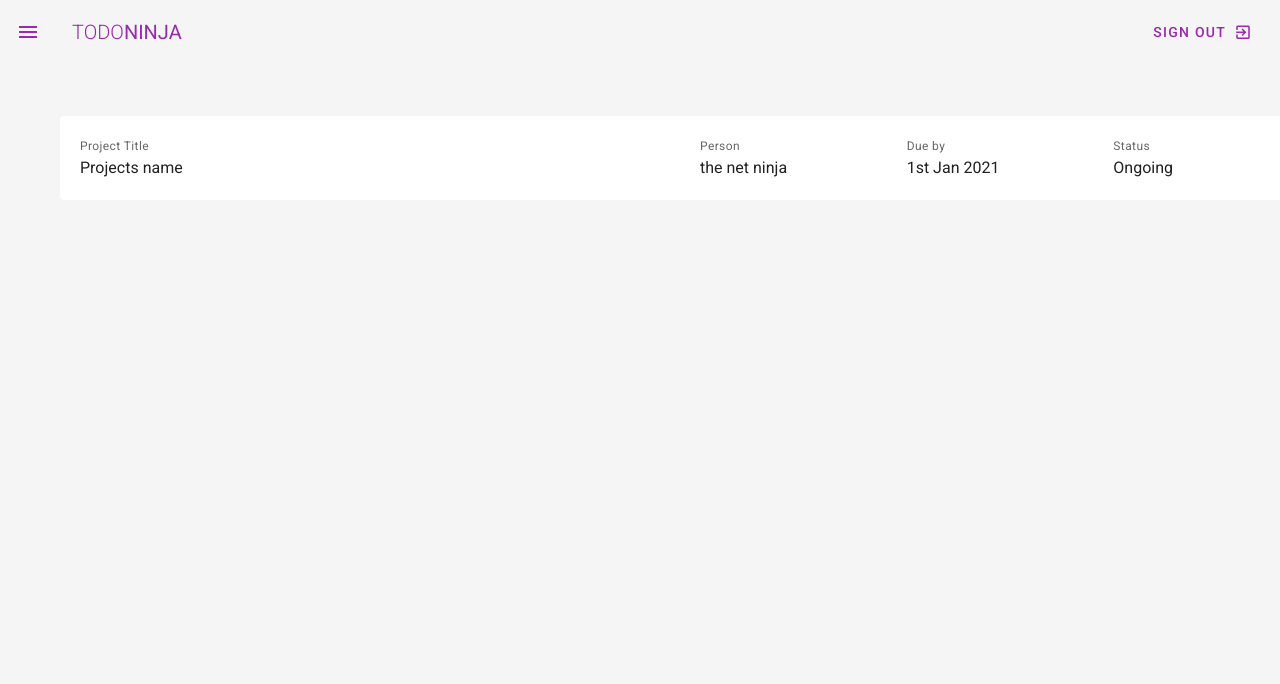
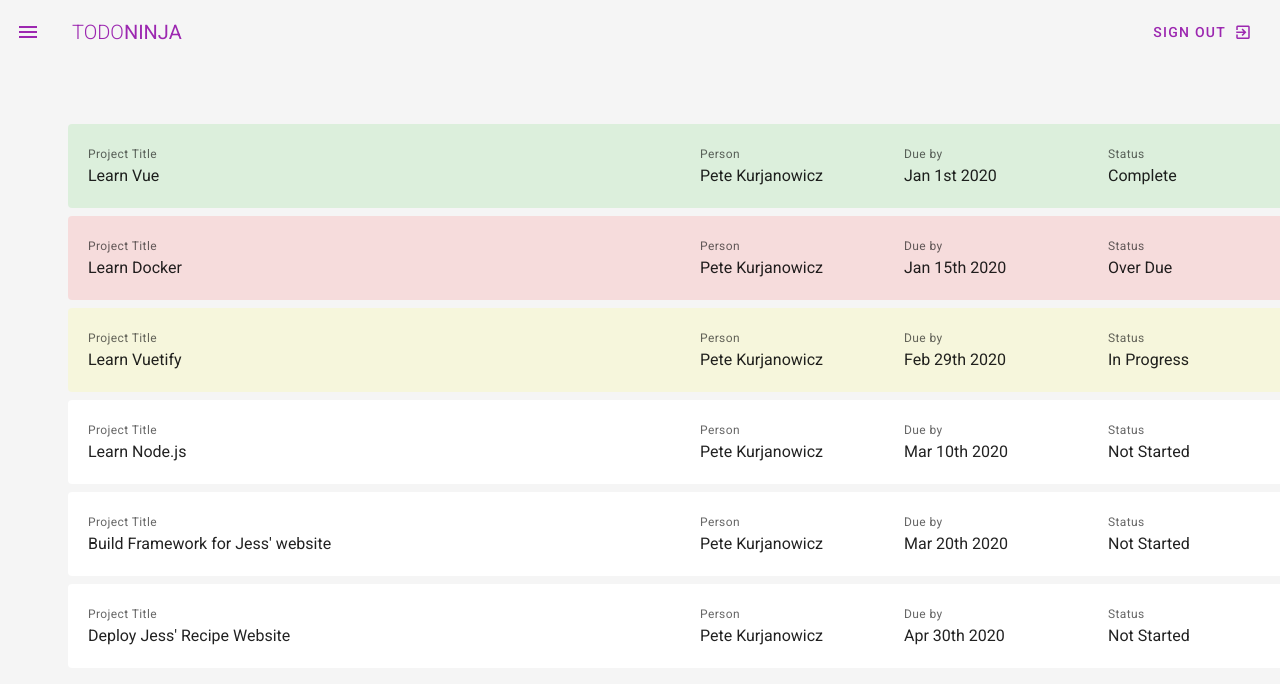
Before and after one commit to pkurjanowicz/todo-ninja, a Vue app in the folder todo-ninja/: page / in a window 1280 px wide. Shown: the top 684 px of the page. Built offline with nearby package versions, Linux system fonts and the light colour scheme.

Commit message:
finished styling the todo cards

```diff
--- a/todo-ninja/src/views/Dashboard.vue
+++ b/todo-ninja/src/views/Dashboard.vue
@@ -1,23 +1,24 @@
 <template>
   <div class="dashboard">
     <v-container class="my-10 mb-12 mx-12 grey lighten-4" fluid>
-      <v-card flat class="pa-5">
-        <v-row wrap>
+
+      <v-card flat class="pa-5 ma-2" :class="`pa-5 project ${project.CSS}`" v-for="(project, i) in projects" :key="i">
+        <v-row wrap >
           <v-col cols="12" sm="12" md="6">
             <div class="caption text--secondary">Project Title</div>
-            <div>Projects name</div>
+            <div>{{project.title}}</div>
           </v-col>
           <v-col cols="12" sm="4" md="2">
             <div class="caption text--secondary">Person</div>
-            <div>the net ninja</div>
+            <div>{{project.person}}</div>
           </v-col>
           <v-col cols="12" sm="4" md="2">
             <div class="caption text--secondary">Due by</div>
-            <div>1st Jan 2021</div>
+            <div>{{project.due}}</div>
           </v-col>
           <v-col cols="12" sm="4" md="2">
             <div class="caption text--secondary">Status</div>
-            <div>Ongoing</div>
+            <div>{{project.status}}</div>
           </v-col>
         </v-row>
       </v-card>
@@ -31,5 +32,32 @@
 
 export default {
   name: 'Dashboard',
+  data() {
+    return {
+      projects: [
+        {title: "Learn Vue", person: "Pete Kurjanowicz", due: "Jan 1st 2020", status: "Complete", CSS: "complete"},
+        {title: "Learn Docker", person: "Pete Kurjanowicz", due: "Jan 15th 2020", status: "Over Due", CSS: "overdue"},
+        {title: "Learn Vuetify", person: "Pete Kurjanowicz", due: "Feb 29th 2020", status: "In Progress", CSS: "inprogress"},
+        {title: "Learn Node.js", person: "Pete Kurjanowicz", due: "Mar 10th 2020", status: "Not Started", CSS: "notstarted"},
+        {title: "Build Framework for Jess' website", person: "Pete Kurjanowicz", due: "Mar 20th 2020", status: "Not Started", CSS: "notstarted"},
+        {title: "Deploy Jess' Recipe Website", person: "Pete Kurjanowicz", due: "Apr 30th 2020", status: "Not Started", CSS: "notstarted"},
+      ]
+    }
+  }
 }
 </script>
+
+<style scoped>
+  .project.complete {
+    background: rgba(0, 182, 0, 0.1)
+  }
+  .project.inprogress {
+    background: rgba(255, 255, 0, 0.1)
+  }
+  .project.notstarted {
+    background: white
+  }
+  .project.overdue {
+    background: rgba(255, 0, 0, 0.1)
+  }
+</style>
```
